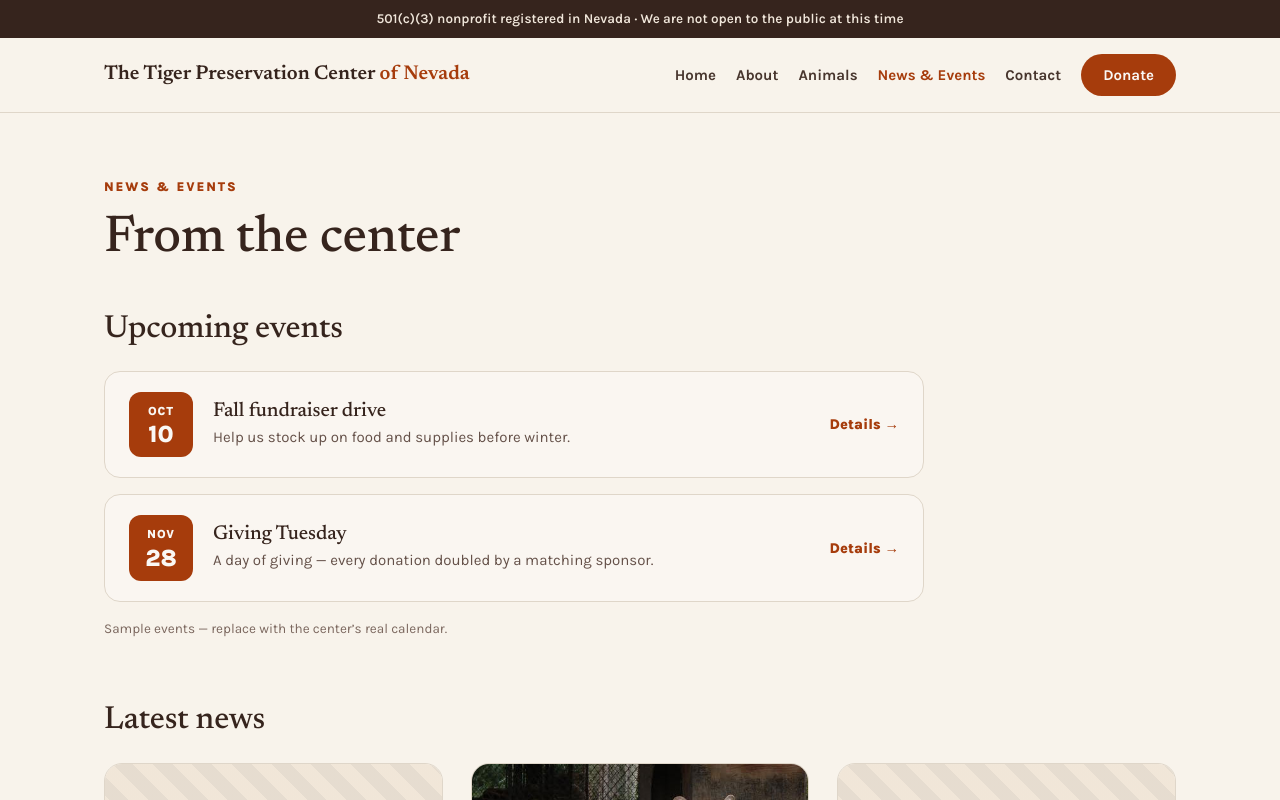
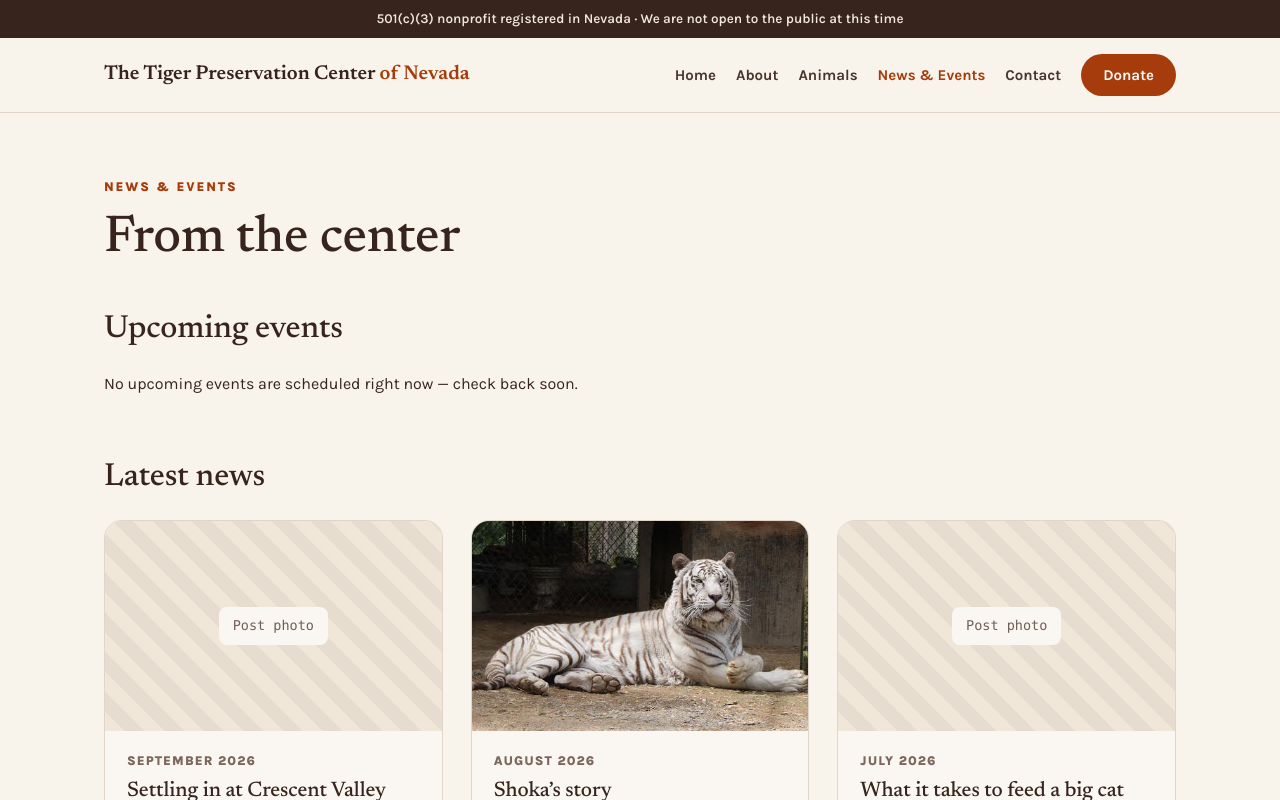
Before and after one commit to Tiger-Preservation-Center-of-Nevada/tiger-preservation-site, a Next.js app: page /news in a window 1280 px wide. Shown: the top 800 px of the page. Built offline with nearby package versions, Linux system fonts and the light colour scheme.

Commit message:
Remove sample events; show empty state until real events exist

```diff
--- a/app/news/page.tsx
+++ b/app/news/page.tsx
@@ -13,44 +13,8 @@ export default function NewsPage() {
         <h1>From the center</h1>
 
         <h2>Upcoming events</h2>
-        <div className="event-list">
-          <div className="event-card reveal">
-            <div className="event-date" aria-hidden="true">
-              <div className="month">Oct</div>
-              <div className="day">10</div>
-            </div>
-            <div className="event-body">
-              <h3>
-                Fall fundraiser drive{" "}
-                <span className="sr-only">— October 10</span>
-              </h3>
-              <p>Help us stock up on food and supplies before winter.</p>
-            </div>
-            <Link href="/contact" className="details">
-              Details &rarr;
-            </Link>
-          </div>
-          <div className="event-card reveal">
-            <div className="event-date" aria-hidden="true">
-              <div className="month">Nov</div>
-              <div className="day">28</div>
-            </div>
-            <div className="event-body">
-              <h3>
-                Giving Tuesday <span className="sr-only">— November 28</span>
-              </h3>
-              <p>
-                A day of giving &mdash; every donation doubled by a matching
-                sponsor.
-              </p>
-            </div>
-            <Link href="/donate" className="details">
-              Details &rarr;
-            </Link>
-          </div>
-        </div>
-        <p className="fine-note event-note">
-          Sample events &mdash; replace with the center&rsquo;s real calendar.
+        <p>
+          No upcoming events are scheduled right now &mdash; check back soon.
         </p>
 
         <div className="news-gap" />
```
